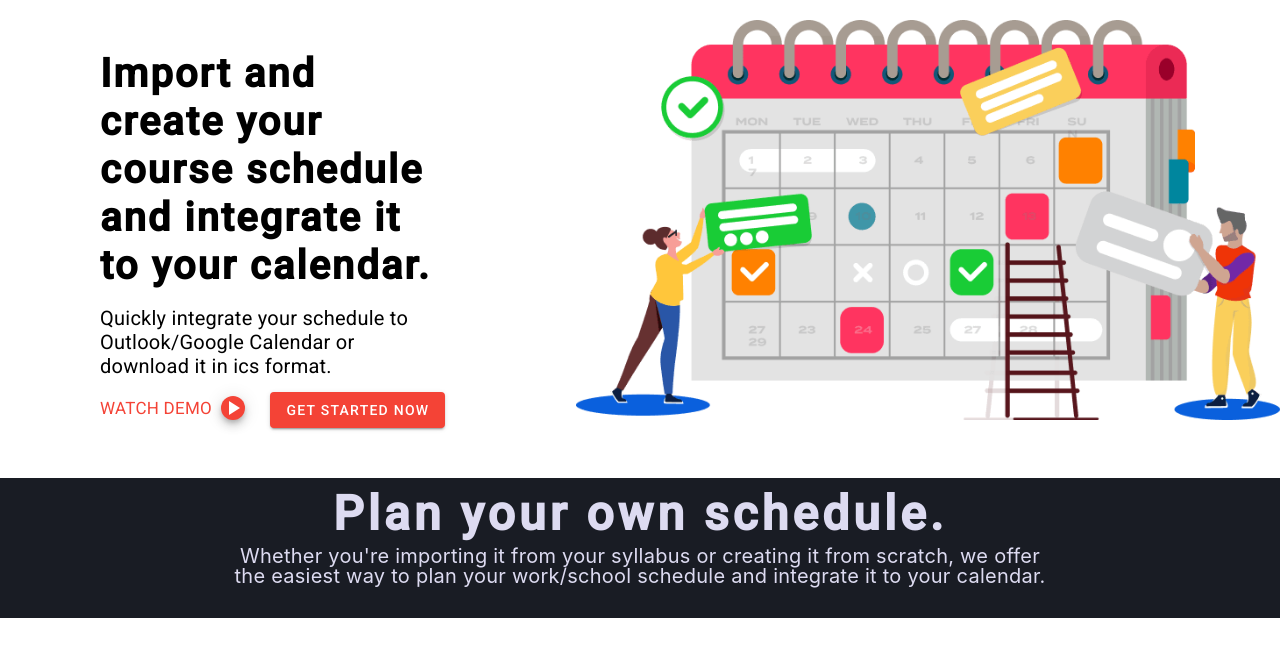
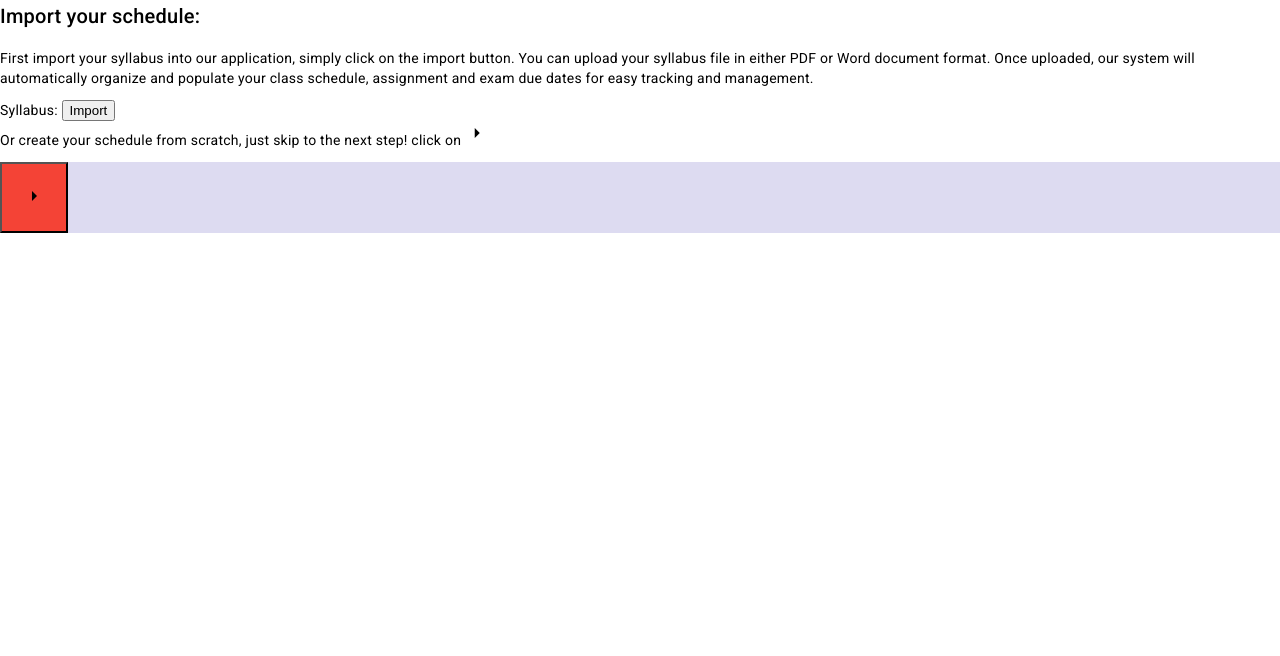
Before and after one commit to SEG4910-Group32/Academic-Calendar-Assistant, an Angular app in the folder assistant-calendar/: page / in a window 1280 px wide. Shown: the top 656 px of the page. Built offline with nearby package versions, Linux system fonts and the light colour scheme.

Commit message:
fixed module.ts

```diff
--- a/assistant-calendar/angular.json
+++ b/assistant-calendar/angular.json
@@ -96,5 +96,8 @@
         }
       }
     }
+  },
+  "cli": {
+    "analytics": "6a918a6a-0846-4adc-ac2b-2617747e4a9d"
   }
 }
--- a/assistant-calendar/src/app/app.component.html
+++ b/assistant-calendar/src/app/app.component.html
@@ -1,2 +1,2 @@
-<app-homepage></app-homepage>
+<app-create-schedule-page></app-create-schedule-page>
 <router-outlet></router-outlet>
```
Also changed, not shown: assistant-calendar/src/app/app.module.ts (+12 -4 lines).
